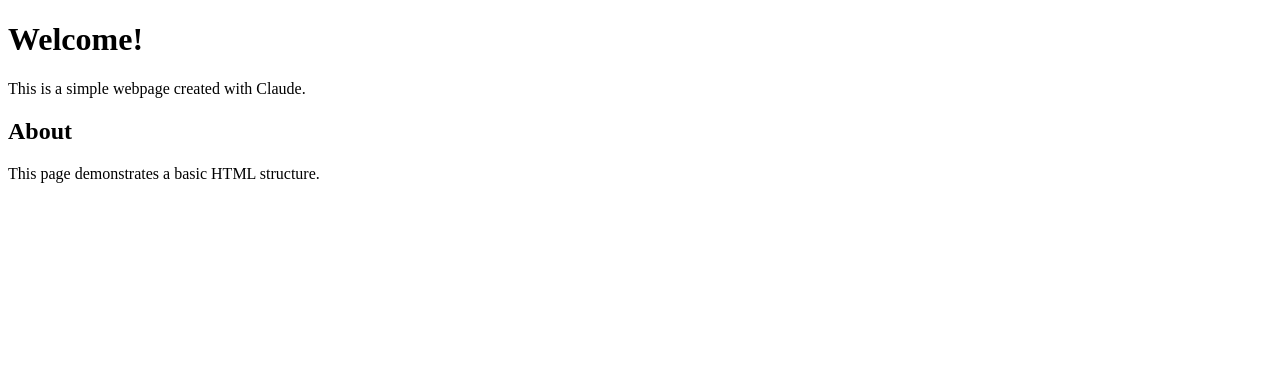
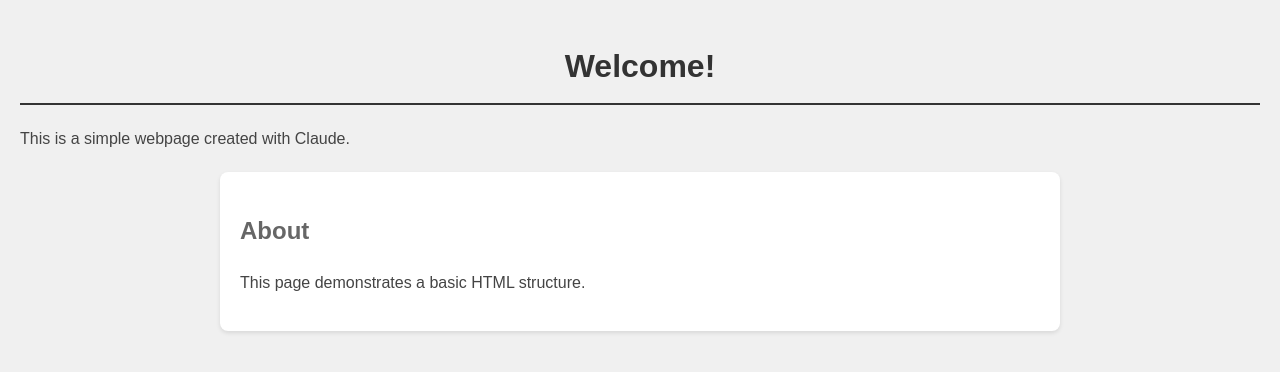
Before and after one commit to Palerider969/claude_web_test, a plain HTML site: page index.html in a window 1280 px wide. Drawn offline with Linux system fonts and the light colour scheme.

Commit message:
Add CSS and update HTML

```diff
--- a/index.html
+++ b/index.html
@@ -4,6 +4,7 @@
     <meta charset="UTF-8">
     <meta name="viewport" content="width=device-width, initial-scale=1.0">
     <title>Welcome to My Page</title>
+    <link rel="stylesheet" href="styles.css">
 </head>
 <body>
     <h1>Welcome!</h1>
--- /dev/null
+++ b/styles.css
@@ -0,0 +1,31 @@
+body {
+    font-family: Arial, sans-serif;
+    line-height: 1.6;
+    margin: 0;
+    padding: 20px;
+    background-color: #f0f0f0;
+}
+
+h1 {
+    color: #333;
+    text-align: center;
+    border-bottom: 2px solid #333;
+    padding-bottom: 10px;
+}
+
+.content {
+    max-width: 800px;
+    margin: 20px auto;
+    padding: 20px;
+    background-color: white;
+    border-radius: 8px;
+    box-shadow: 0 2px 4px rgba(0,0,0,0.1);
+}
+
+h2 {
+    color: #666;
+}
+
+p {
+    color: #444;
+}
```
